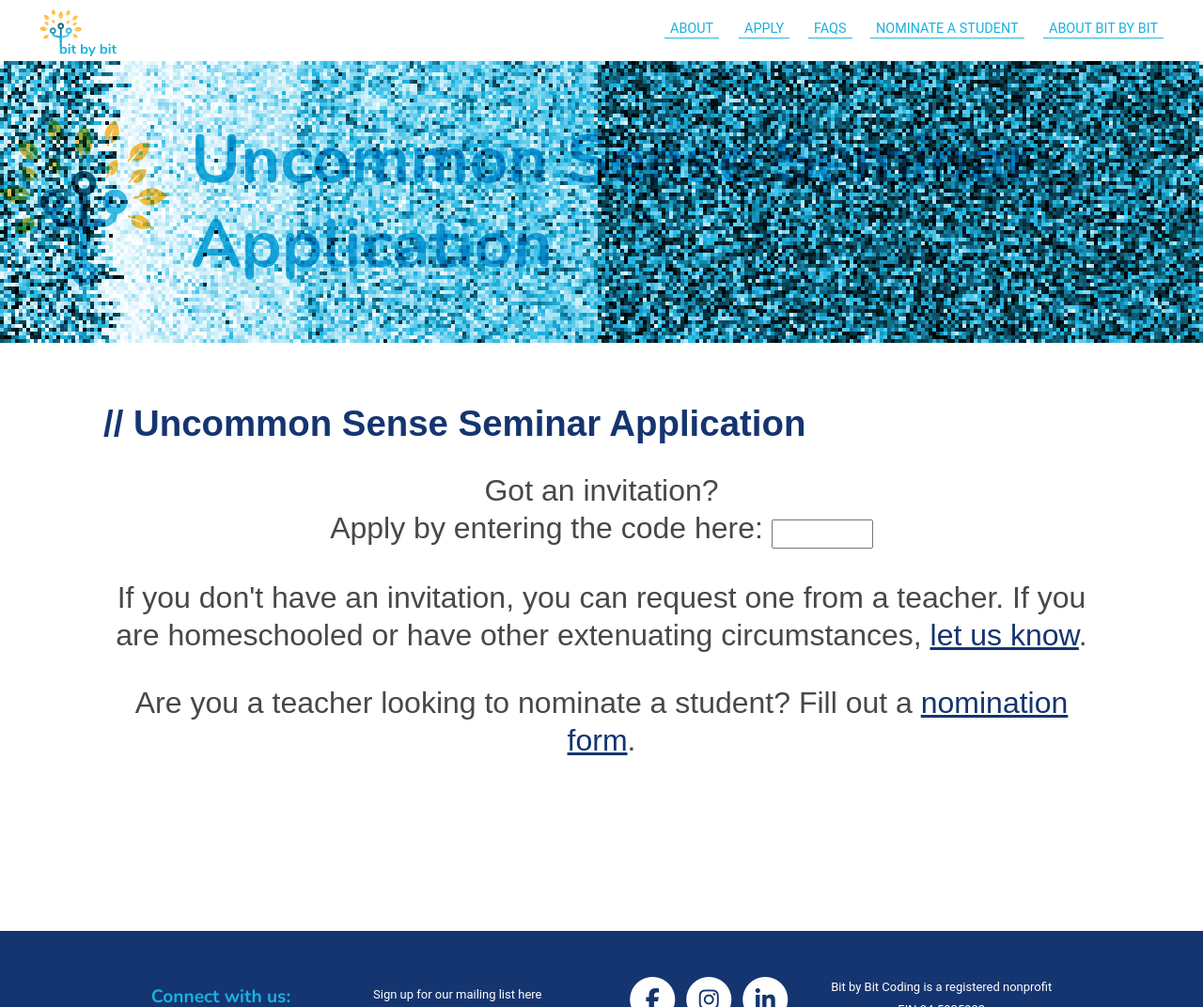
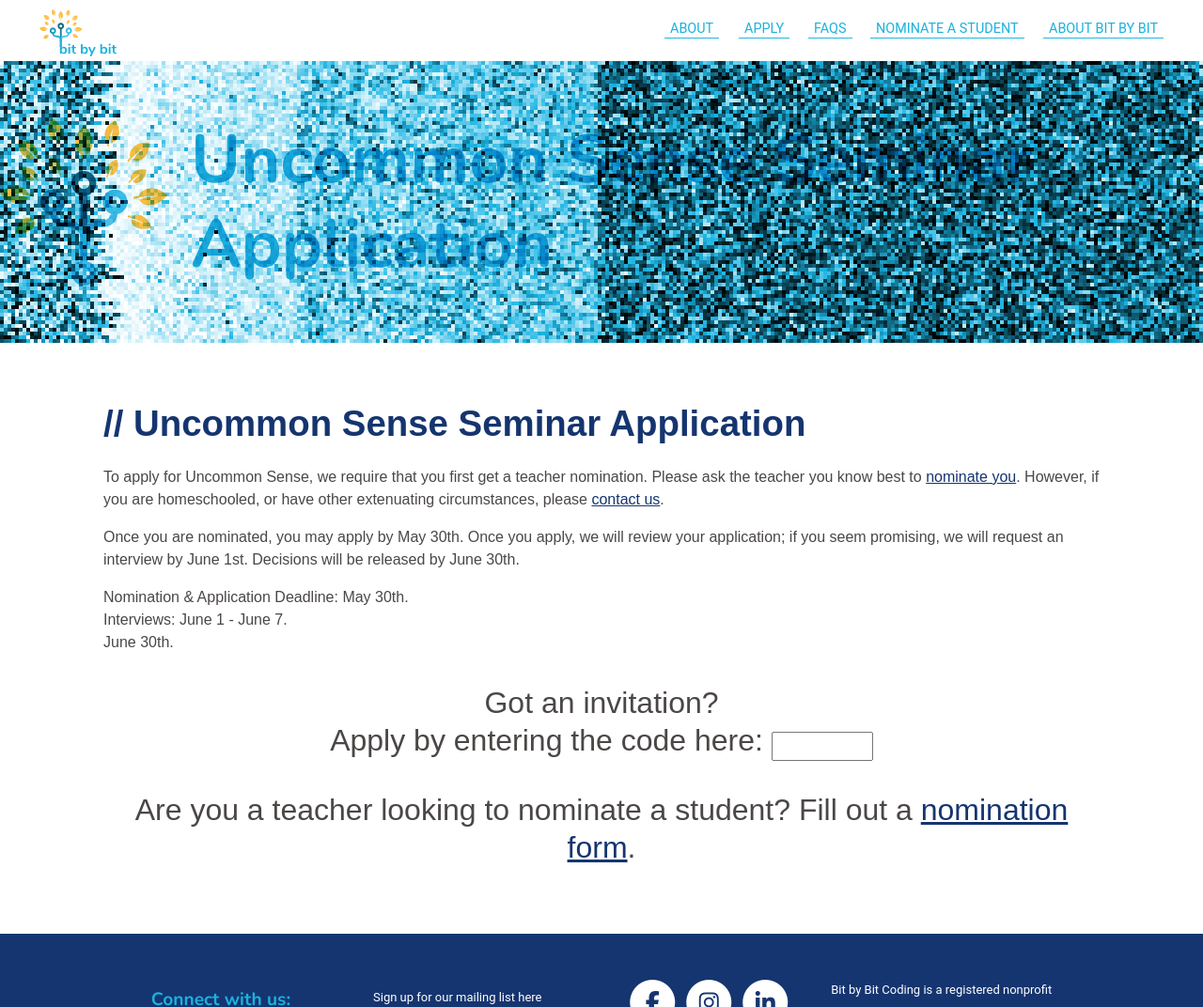
Before and after one commit to bit-by-bit-coding/bxb-website, a Jekyll site: the page built from usreferral.html, in a window 1280 px wide and 1183 px high, cut to the strip 0-1072 px from the top of the window. Shown: the whole strip at 94% size. Built offline with Jekyll 4.4.1, drawn with Linux system fonts in a browser that asks for light colours; nearby versions of some CDN libraries; some web fonts are replaced.

Commit message:
Add application info blurb to apply page

```diff
--- a/usreferral.html
+++ b/usreferral.html
@@ -12,16 +12,27 @@ scripts:
 <div class="details-container" id="uncommonsense">
     <div class="details-item" id="apply-text">
         <h1 id="bigger">Uncommon Sense Seminar Application</h1>
+        <p>To apply for Uncommon Sense, we require that you first get a teacher nomination. Please ask the teacher you
+            know best to <a
+                href="https://docs.google.com/forms/d/e/1FAIpQLSeh8SZo0AByYkF63PjRuR0OgqChISqPOJfb86zTSj4IBWRPXw/viewform">nominate
+                you</a>. However, if you are homeschooled, or have other extenuating circumstances, please
+            <a href="mailto:{{site.contact.email}}">contact us</a>.
+        </p>
+        <p>Once you are nominated, you may apply by May 30th. Once you apply, we will review your application; if you
+            seem promising, we will request an interview by June 1st. Decisions will be released by June 30th.
+        </p>
+        <p>
+            Nomination & Application Deadline: May 30th. <br>
+            Interviews: June 1 - June 7. <br>
+            June 30th.
+        </p>
         <p class="main-text">
             Got an invitation? <br>
             Apply by entering the code here: <input id="password-input" type="password">
         </p>
         <p class="main-text">
-            If you don't have an invitation, you can request one from a teacher. If you are homeschooled or
-            have other extenuating circumstances, <a href="mailto:{{site.contact.email}}">let us know</a>.
-        </p>
-        <p class="main-text">
-            Are you a teacher looking to nominate a student? Fill out a <a href="https://forms.gle/dF2fzhvuGbaNYokb6">nomination form</a>.
+            Are you a teacher looking to nominate a student? Fill out a <a
+                href="https://forms.gle/dF2fzhvuGbaNYokb6">nomination form</a>.
         </p>
     </div>
     <!--<div class="details-item" id="apply-logo">
```
